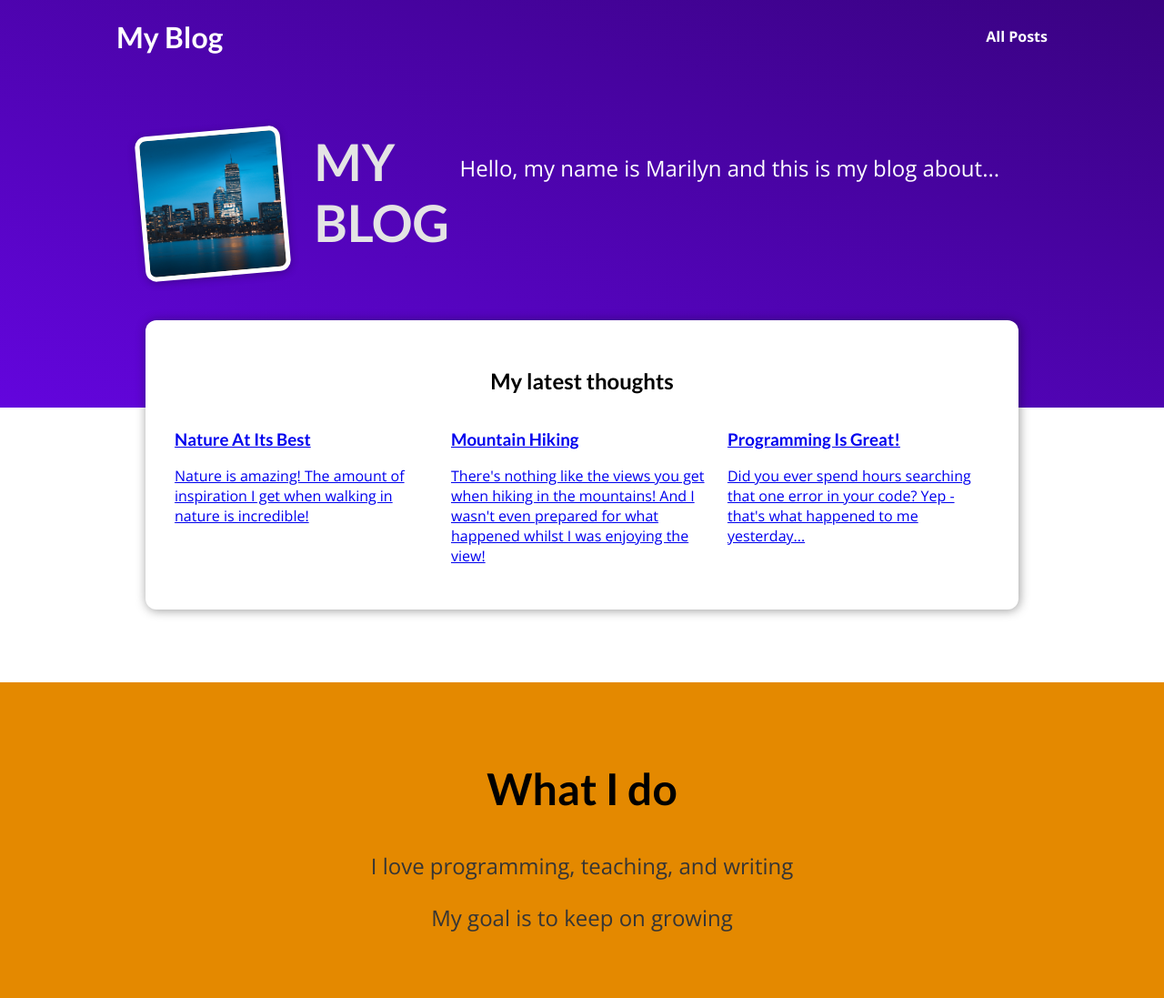
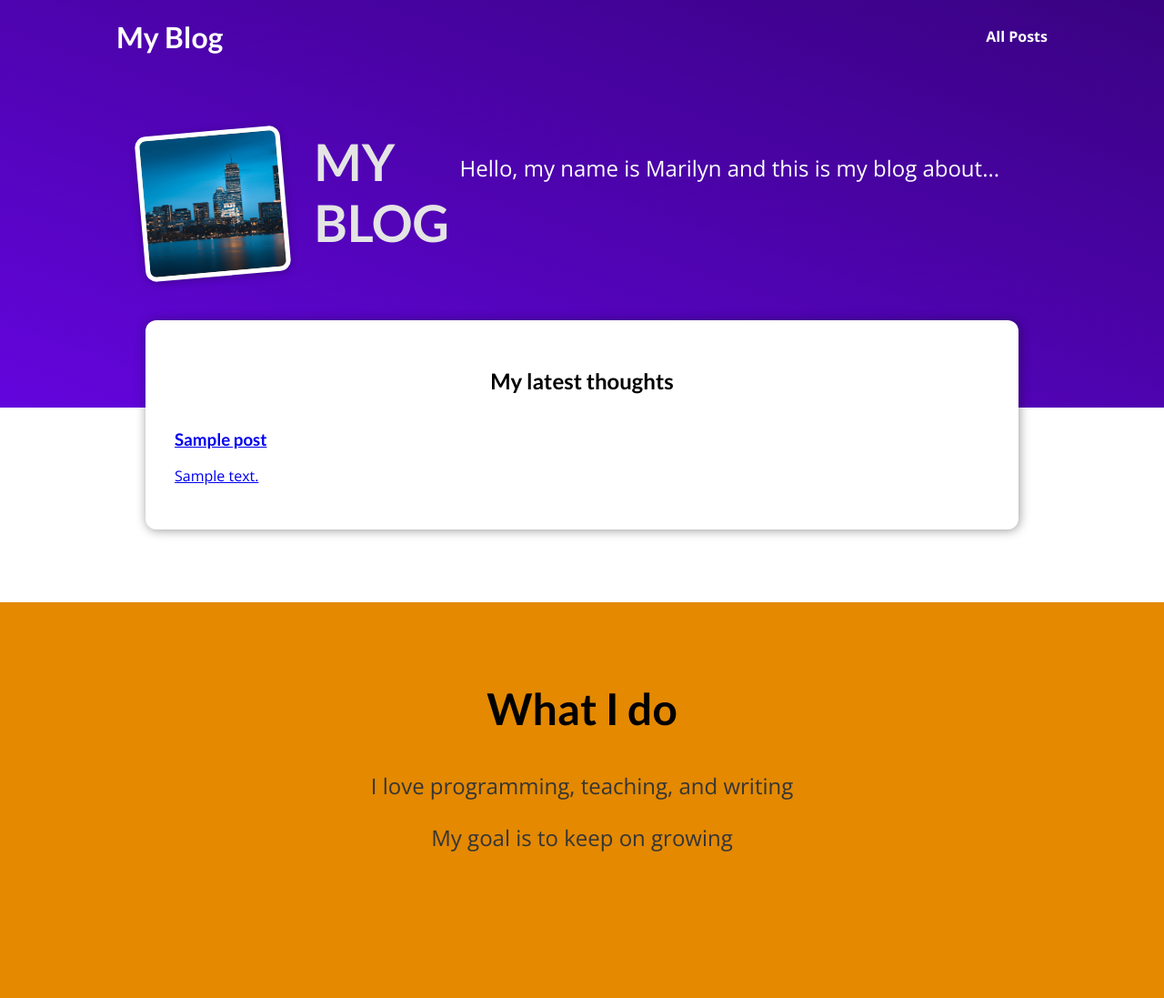
Before and after one commit to torcuata22/bt1, a Django app: page / in a window 1280 px wide. Shown: the whole page at 91% size. After the commit the page ends 936 px from the top, so only its background shows below. Run offline with Django 4.2, Linux system fonts and the light colour scheme; tables that the repository leaves empty hold one stand-in row (values such as "Sample post").

Commit message:
database

```diff
--- a/my_site/blog/static/blog/post.css
+++ b/my_site/blog/static/blog/post.css
@@ -20,8 +20,8 @@
   }
 
   .post img {
-    width: 5rem;
-    height: 5rem;
+    width: 1rem;
+    height: 1rem;
     object-fit: cover;
     border-radius: 50%;
   }
--- a/my_site/blog/templates/blog/includes/post.html
+++ b/my_site/blog/templates/blog/includes/post.html
@@ -6,12 +6,14 @@
     <li>
         <article class="post">
             <a href="{% url 'post-detail-page' post.slug %}">
-                 <!-- <img src="{% static 'blog/images/'|add:post.image %}" alt="{{ post.title }}">-->
-                <div class="post__content"></div>
+                <!-- <img src="{% static 'blog/images/'|add:post.image_name %}" alt="{{ post.title }}"/> -->
+                <div class="post__content">
                 <h3>{{ post.title }}</h3>
                 <p>
                     {{ post.excerpt }}
                 </p>
+                </div>
             </a>
+
         </article>
     </li>
--- a/my_site/blog/views.py
+++ b/my_site/blog/views.py
@@ -1,91 +1,24 @@
-from django.shortcuts import render
-from datetime import date
-
-all_posts=[
-    {
-        "slug": "hike-in-the-mountains",
-        "image": "mountains.jpg",
-        "author": "marilyn",
-        "date": date(2021, 7, 21),
-        "title": "Mountain Hiking",
-        "excerpt": "There's nothing like the views you get when hiking in the mountains! And I wasn't even prepared for what happened whilst I was enjoying the view!",
-        "content": """
-          Lorem ipsum dolor sit amet consectetur adipisicing elit. Officiis nobis
-          aperiam est praesentium, quos iste consequuntur omnis exercitationem quam
-          velit labore vero culpa ad mollitia? Quis architecto ipsam nemo. Odio.
-
-          Lorem ipsum dolor sit amet consectetur adipisicing elit. Officiis nobis
-          aperiam est praesentium, quos iste consequuntur omnis exercitationem quam
-          velit labore vero culpa ad mollitia? Quis architecto ipsam nemo. Odio.
-
-          Lorem ipsum dolor sit amet consectetur adipisicing elit. Officiis nobis
-          aperiam est praesentium, quos iste consequuntur omnis exercitationem quam
-          velit labore vero culpa ad mollitia? Quis architecto ipsam nemo. Odio.
-        """
-    },
-    {
-        "slug": "programming-is-fun",
-        "image": "coding.jpg",
-        "author": "marilyn",
-        "date": date(2022, 3, 10),
-        "title": "Programming Is Great!",
-        "excerpt": "Did you ever spend hours searching that one error in your code? Yep - that's what happened to me yesterday...",
-        "content": """
-          Lorem ipsum dolor sit amet consectetur adipisicing elit. Officiis nobis
-          aperiam est praesentium, quos iste consequuntur omnis exercitationem quam
-          velit labore vero culpa ad mollitia? Quis architecto ipsam nemo. Odio.
-
-          Lorem ipsum dolor sit amet consectetur adipisicing elit. Officiis nobis
-          aperiam est praesentium, quos iste consequuntur omnis exercitationem quam
-          velit labore vero culpa ad mollitia? Quis architecto ipsam nemo. Odio.
-
-          Lorem ipsum dolor sit amet consectetur adipisicing elit. Officiis nobis
-          aperiam est praesentium, quos iste consequuntur omnis exercitationem quam
-          velit labore vero culpa ad mollitia? Quis architecto ipsam nemo. Odio.
-        """
-    },
-    {
-        "slug": "into-the-woods",
-        "image": "woods.jpg",
-        "author": "marilyn",
-        "date": date(2020, 8, 5),
-        "title": "Nature At Its Best",
-        "excerpt": "Nature is amazing! The amount of inspiration I get when walking in nature is incredible!",
-        "content": """
-          Lorem ipsum dolor sit amet consectetur adipisicing elit. Officiis nobis
-          aperiam est praesentium, quos iste consequuntur omnis exercitationem quam
-          velit labore vero culpa ad mollitia? Quis architecto ipsam nemo. Odio.
-
-          Lorem ipsum dolor sit amet consectetur adipisicing elit. Officiis nobis
-          aperiam est praesentium, quos iste consequuntur omnis exercitationem quam
-          velit labore vero culpa ad mollitia? Quis architecto ipsam nemo. Odio.
-
-          Lorem ipsum dolor sit amet consectetur adipisicing elit. Officiis nobis
-          aperiam est praesentium, quos iste consequuntur omnis exercitationem quam
-          velit labore vero culpa ad mollitia? Quis architecto ipsam nemo. Odio.
-        """
-    }
-]
-
-#helper function:
-def get_date(post):
-    return post['date']
+from django.shortcuts import render, get_object_or_404
+from .models import Post
 
 # Create your views here.
 def starting_page(request):
-    sorted_posts = sorted(all_posts, key=get_date)
-    latest_posts = sorted_posts[-3:]
+    latest_posts=Post.objects.all().order_by("-date")[:3] #Django doesn't support negtive indexing in this case
     return render (request, "blog/index.html", {
         "posts": latest_posts
         }) # we added "templates" to settings.py, so Django will look there, we just need to specify blog/index.html
 
 def posts(request):
+    all_posts=Post.objects.all().order_by("-date") #this gives us all the posts from the database
     return render(request, "blog/all-posts.html", {
         "all_posts":all_posts
     })
 
+#this one fetches the one post I select
 def post_detail(request, slug):
-    identified_post = next(post for post in all_posts if post['slug']== slug)
+    #identified_post = Post.objects.get(slug=slug)gets a single post, left slug is the slig form db and right slug is argument slug
+    identified_post=get_object_or_404(Post, slug=slug)
     return render(request, "blog/post-detail.html", {
-        "post":identified_post
+        "post":identified_post,
+        "post_tags": identified_post.tags.all()
     })
```
Also changed, not shown: my_site/blog/static/blog/post-detail.css (+15 -0 lines), my_site/blog/templates/blog/post-detail.html (+9 -3 lines).
